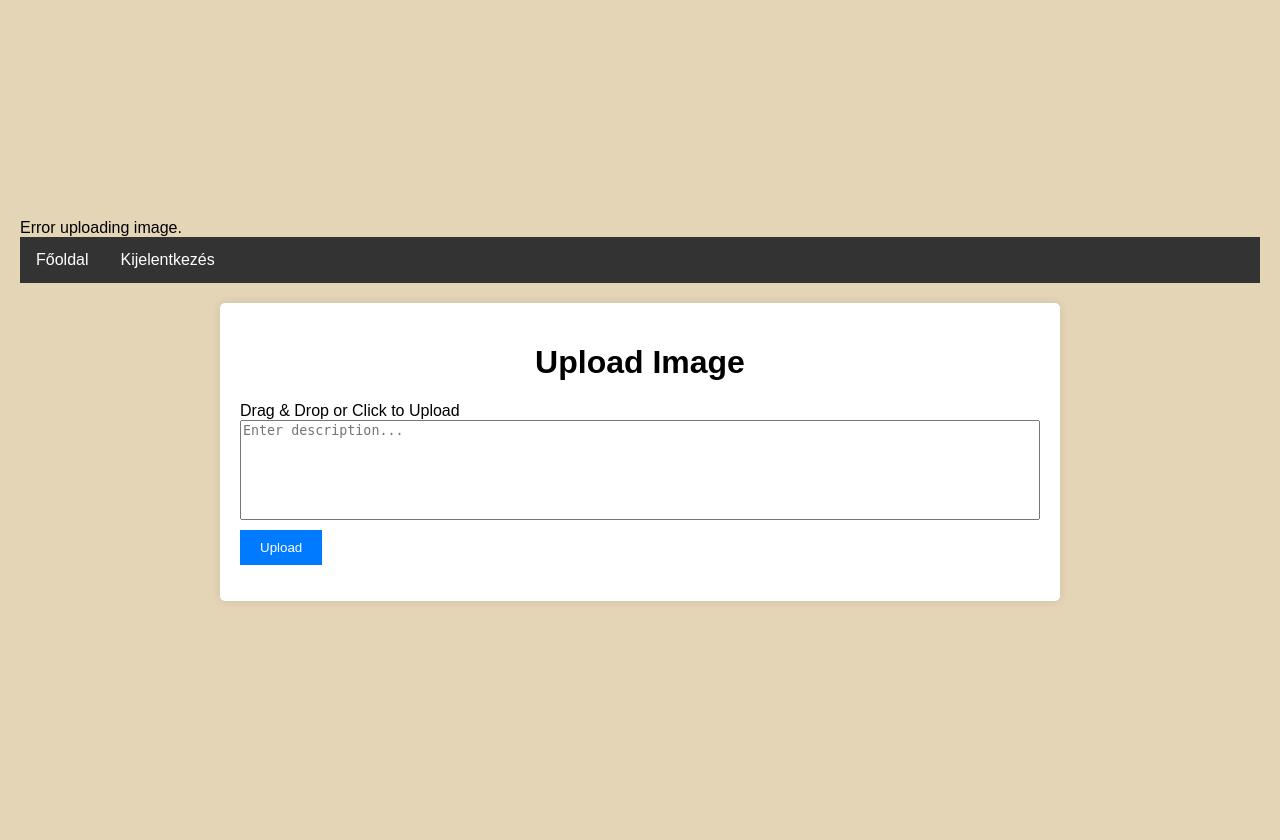
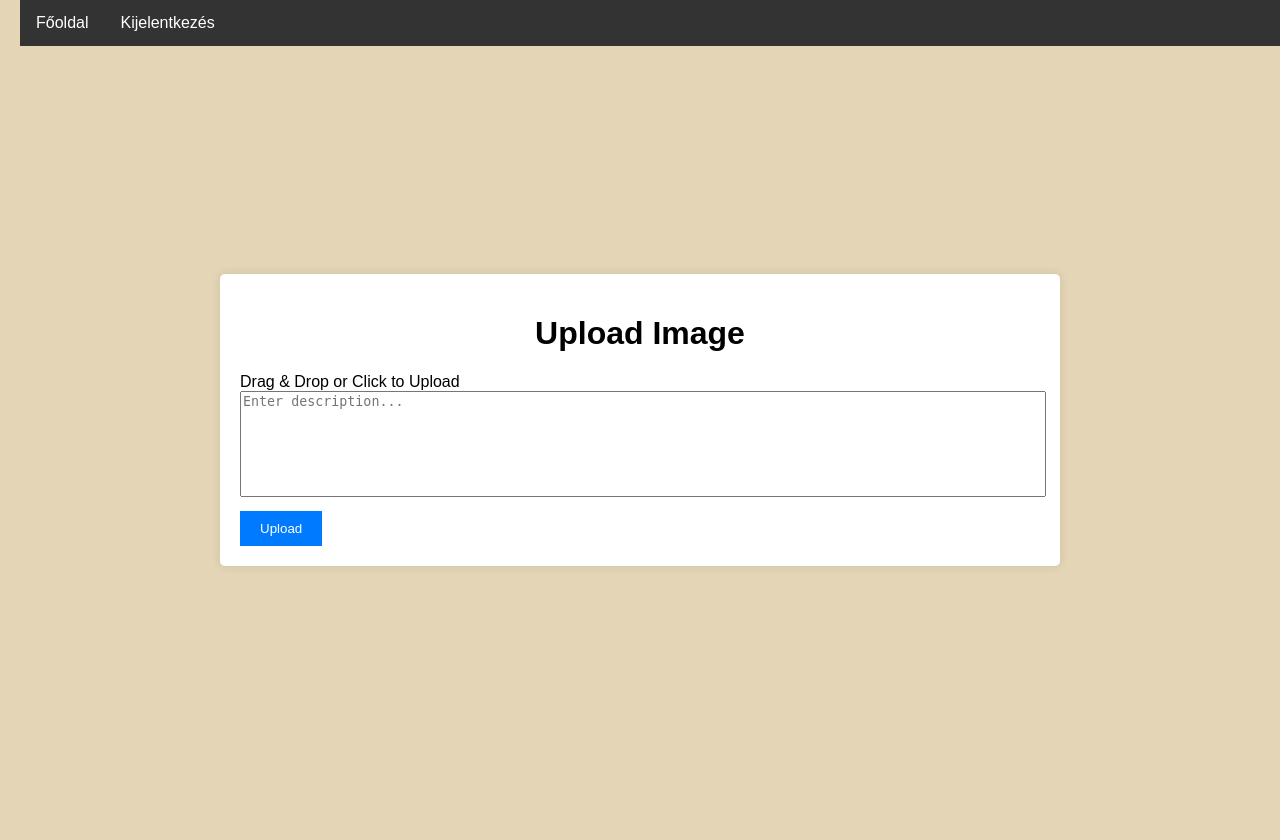
Before and after one commit to HOBBO1219/Webterv_projekt, a PHP site: page /upload.php in a window 1280 px wide. Run offline with PHP 8.4, Linux system fonts and the light colour scheme; the visitor is signed in with stand-in values (Sample User, id 1).

Commit message:
Bugfixing

```diff
--- a/web_proj/web_proj/styles/main_style.css
+++ b/web_proj/web_proj/styles/main_style.css
@@ -173,6 +173,9 @@
         nav {
             background-color: #333;
             overflow: hidden;
+            position: fixed;
+            top: 0;
+            width: 100%;
         }
 
         nav a {
--- a/web_proj/web_proj/upload.php
+++ b/web_proj/web_proj/upload.php
@@ -46,12 +46,10 @@ if (isset($_FILES['image']) && $_FILES['image']['error'] === UPLOAD_ERR_OK) {
     // Insert data into database
     $sql = "INSERT INTO pictures (UserId, ImagePath, Description) VALUES ('$user_id', '$new_filename', '$description')";
     if ($conn->query($sql) === TRUE) {
-        echo "Image uploaded successfully.";
+
     } else {
         echo "Error: " . $sql . "<br>" . $conn->error;
     }
-} else {
-    echo "Error uploading image.";
 }
 ?>
 
```
